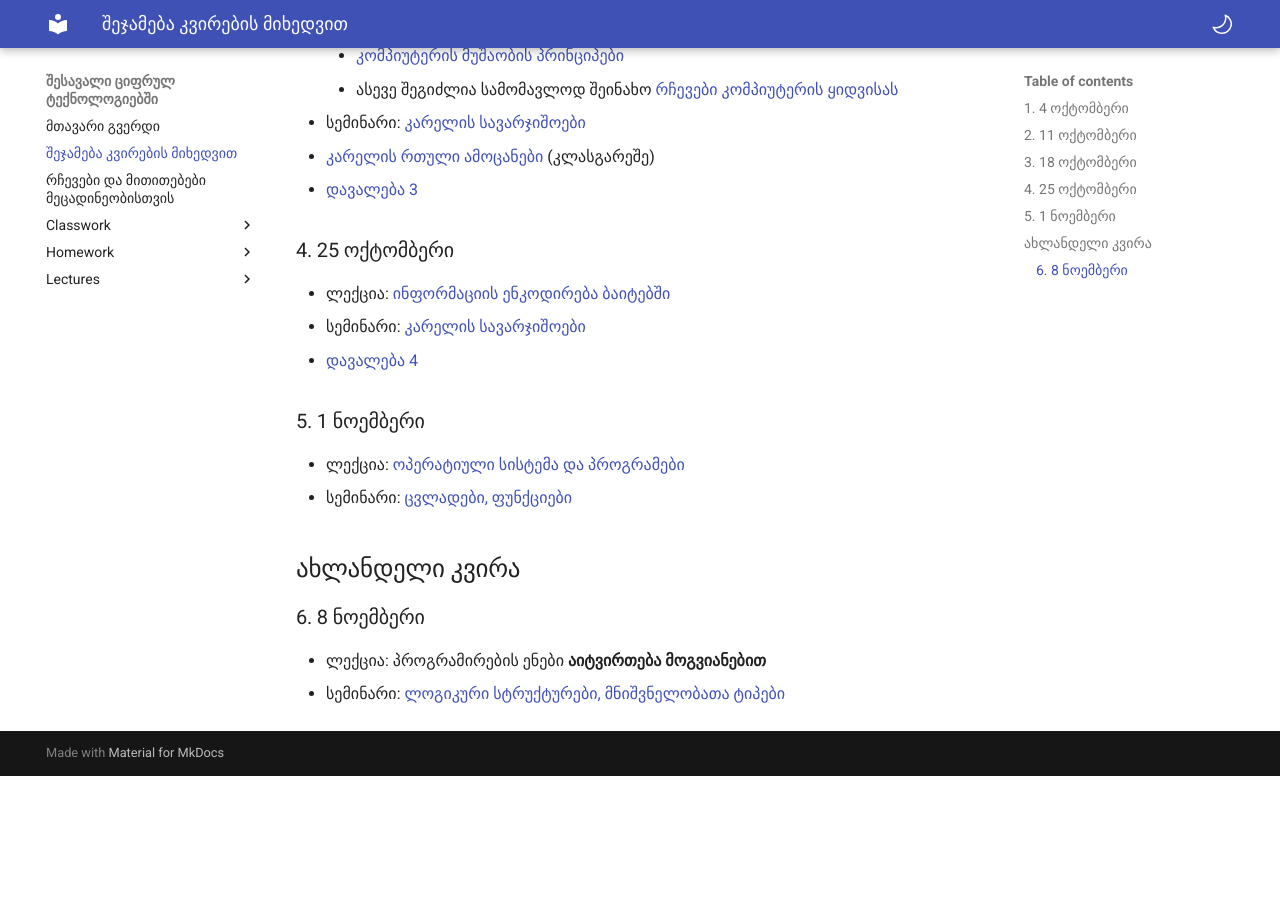
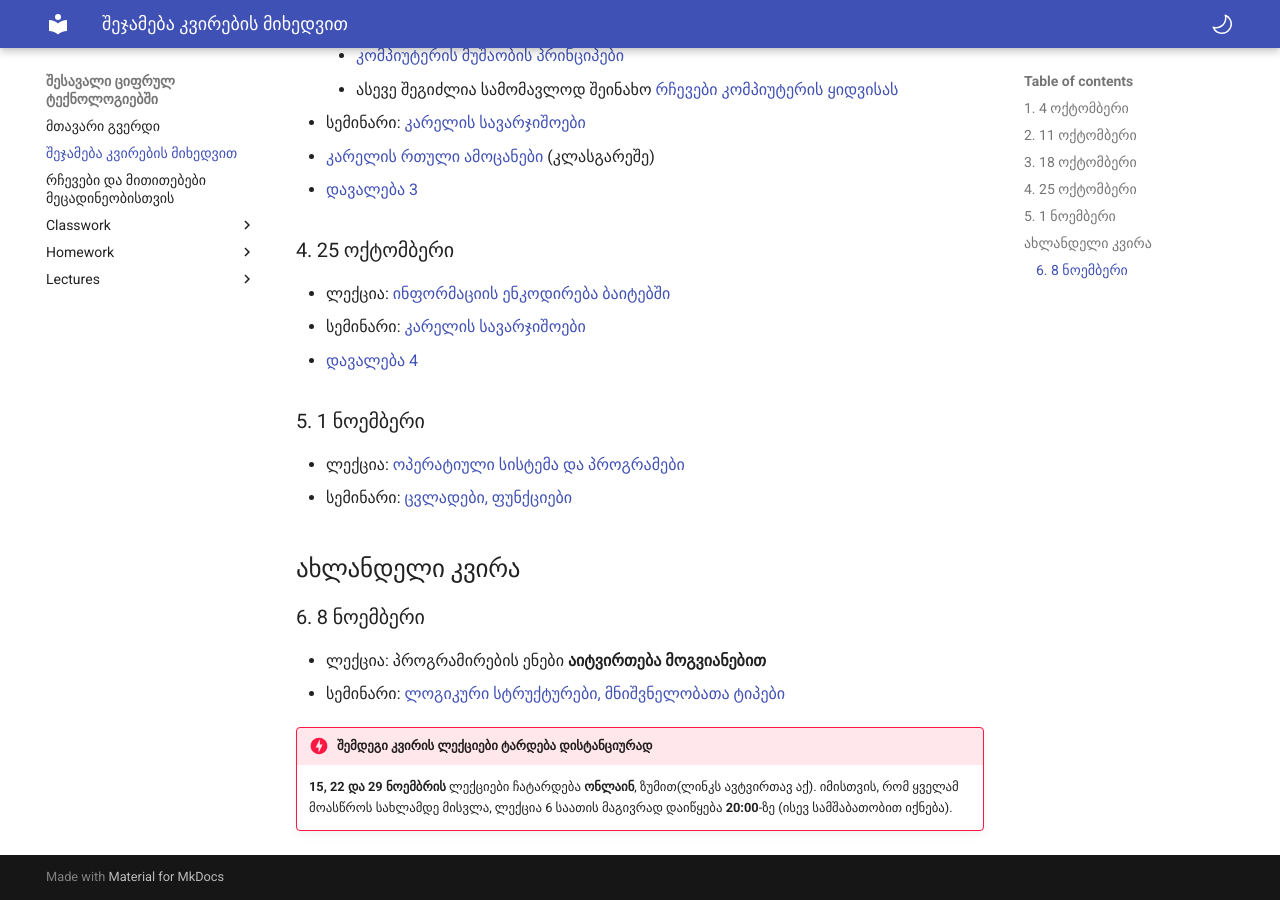
Before and after one commit to freeuni-digital-technologies/22f, an MkDocs documentation site: the page built from content/00_review.md, in a window 1280 px wide and 900 px high, scrolled down 793 px. Built offline with MkDocs 1.6.1 and Material for MkDocs 9.7.7, drawn with Linux system fonts in a browser that asks for light colours; before the commit the page ends 1569 px from its top, so only the background shows below that.

Commit message:
online lecture notice

```diff
--- a/content/00_review.md
+++ b/content/00_review.md
@@ -40,6 +40,9 @@
 - ლექცია: პროგრამირების ენები **აიტვირთება მოგვიანებით**
 - სემინარი: [ლოგიკური სტრუქტურები, მნიშვნელობათა ტიპები][20]
 
+!!! danger "შემდეგი კვირის ლექციები ტარდება დისტანციურად"
+	**15, 22 და 29 ნოემბრის** ლექციები ჩატარდება **ონლაინ**, ზუმით(ლინკს ავტვირთავ აქ). იმისთვის, რომ ყველამ მოასწროს სახლამდე მისვლა, ლექცია 6 საათის მაგივრად დაიწყება **20:00**-ზე (ისევ სამშაბათობით იქნება).
+
 [1]:	/22f/lectures/01_intro
 [2]:	/22f/study_guide
 [3]:	/22f/classwork/01_karel_setup
```
